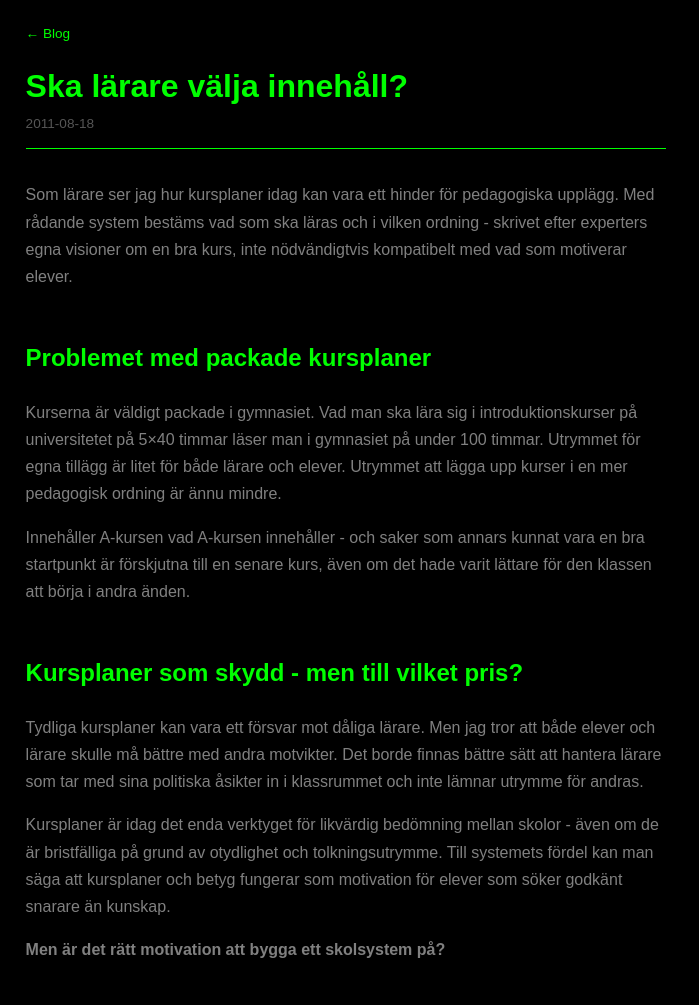
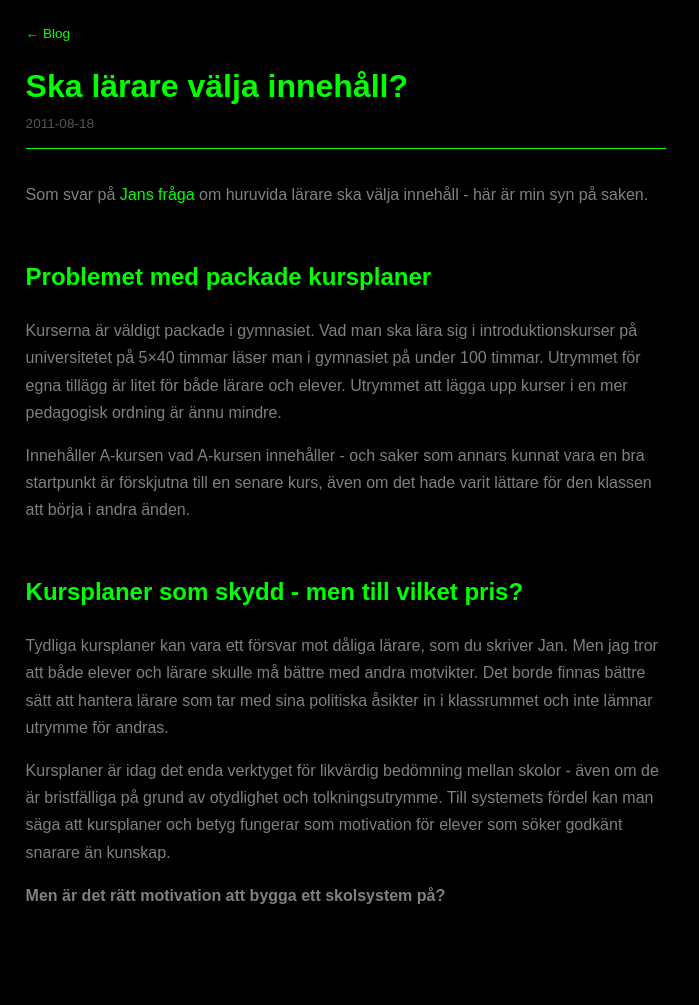
Before and after one commit to paven/paven.github.com, a Jekyll site: the page built from _posts/2011-08-18-ska-larare-valja-innehall.md, in a window 1280 px wide. Shown: the whole page, without its empty margins (0-699 px from the left). Built offline with Jekyll 4.4.1, drawn with Linux system fonts in a browser that asks for light colours; after the commit the page ends 951 px from its top, so only the background shows below that.

Commit message:
Restore Jan reference and link in ska-larare post

```diff
--- a/_posts/2011-08-18-ska-larare-valja-innehall.md
+++ b/_posts/2011-08-18-ska-larare-valja-innehall.md
@@ -5,7 +5,7 @@ date: 2011-08-18
 categories: society
 ---
 
-Som lärare ser jag hur kursplaner idag kan vara ett hinder för pedagogiska upplägg. Med rådande system bestäms vad som ska läras och i vilken ordning - skrivet efter experters egna visioner om en bra kurs, inte nödvändigtvis kompatibelt med vad som motiverar elever.
+Som svar på [Jans fråga](https://jansyrligheter.wordpress.com/2011/08/18/ska-larare-valja-innehall/) om huruvida lärare ska välja innehåll - här är min syn på saken.
 
 ## Problemet med packade kursplaner
 
@@ -15,7 +15,7 @@ Innehåller A-kursen vad A-kursen innehåller - och saker som annars kunnat vara
 
 ## Kursplaner som skydd - men till vilket pris?
 
-Tydliga kursplaner kan vara ett försvar mot dåliga lärare. Men jag tror att både elever och lärare skulle må bättre med andra motvikter. Det borde finnas bättre sätt att hantera lärare som tar med sina politiska åsikter in i klassrummet och inte lämnar utrymme för andras.
+Tydliga kursplaner kan vara ett försvar mot dåliga lärare, som du skriver Jan. Men jag tror att både elever och lärare skulle må bättre med andra motvikter. Det borde finnas bättre sätt att hantera lärare som tar med sina politiska åsikter in i klassrummet och inte lämnar utrymme för andras.
 
 Kursplaner är idag det enda verktyget för likvärdig bedömning mellan skolor - även om de är bristfälliga på grund av otydlighet och tolkningsutrymme. Till systemets fördel kan man säga att kursplaner och betyg fungerar som motivation för elever som söker godkänt snarare än kunskap.
 
```
